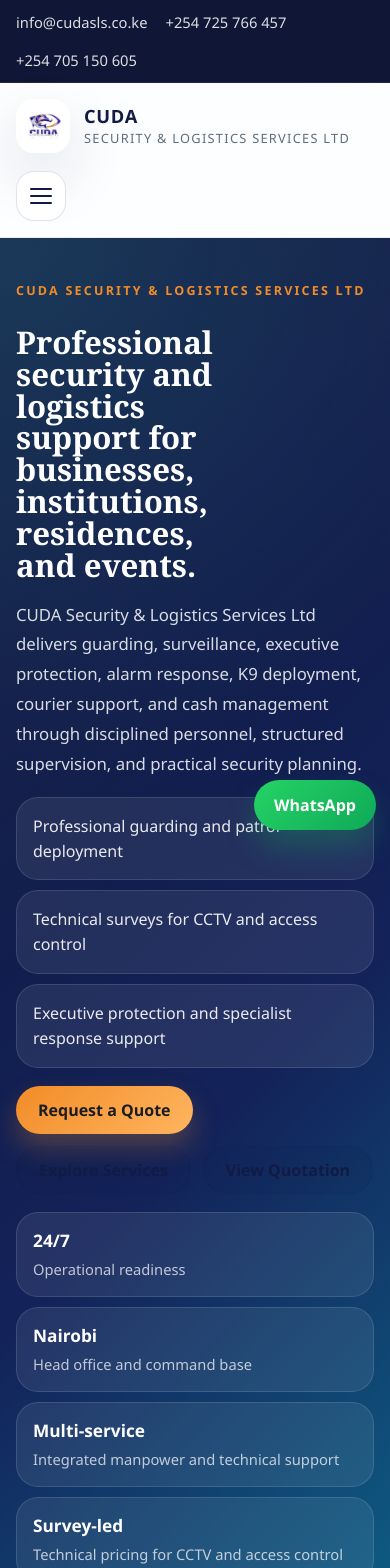
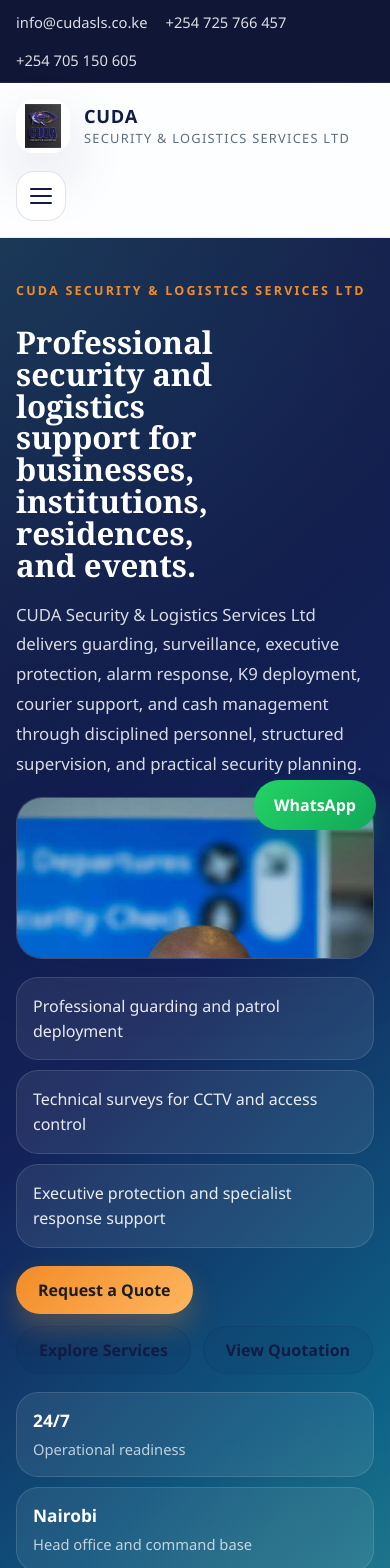
Before and after one commit to VINTEX011/Cuda-Kenya, a React (Vite) app: page / in a window 390 px wide. Shown: the top 1568 px of the page. Built offline with nearby package versions, Linux system fonts and the light colour scheme.

Commit message:
Refine mobile hero and restore original logo

```diff
--- a/src/App.jsx
+++ b/src/App.jsx
@@ -113,7 +113,7 @@
   return (
     <div className={`brand-lockup${compact ? " compact" : ""}${light ? " light" : ""}`}>
       <div className="brand-lockup-mark">
-        <img src="/media/cuda-logo-clean.png" alt="CUDA logo" />
+        <img src="/media/cuda-logo.png" alt="CUDA logo" />
       </div>
       <div className="brand-lockup-copy">
         <strong>CUDA</strong>
@@ -584,6 +584,10 @@
                 CUDA Security & Logistics Services Ltd delivers guarding, surveillance, executive protection, alarm response, K9 deployment, courier support, and cash management through disciplined personnel, structured supervision, and practical security planning.
               </p>
 
+              <div className="hero-mobile-media">
+                <img src="/media/security-officer.png" alt="CUDA security officer" />
+              </div>
+
               <div className="hero-trust-points">
                 <span>Professional guarding and patrol deployment</span>
                 <span>Technical surveys for CCTV and access control</span>
--- a/src/styles.css
+++ b/src/styles.css
@@ -346,6 +346,22 @@
 .hero-copy {
   display: grid;
   gap: 20px;
+}
+
+.hero-mobile-media {
+  display: none;
+  overflow: hidden;
+  border-radius: 26px;
+  border: 1px solid rgba(255, 255, 255, 0.14);
+  background: rgba(255, 255, 255, 0.08);
+  box-shadow: var(--shadow);
+}
+
+.hero-mobile-media img {
+  width: 100%;
+  height: 190px;
+  object-fit: cover;
+  object-position: center top;
 }
 
 .hero-trust-points,
@@ -1202,6 +1218,14 @@
     gap: 18px;
   }
 
+  .hero-mobile-media {
+    display: block;
+  }
+
+  .hero-intro-card {
+    display: none;
+  }
+
   .value-grid,
   .services-grid,
   .gallery-grid,
@@ -1222,6 +1246,10 @@
 
   .hero-media-shell > img {
     height: 260px;
+  }
+
+  .hero-mobile-media img {
+    height: 160px;
   }
 
   .hero-badge-card {
```
